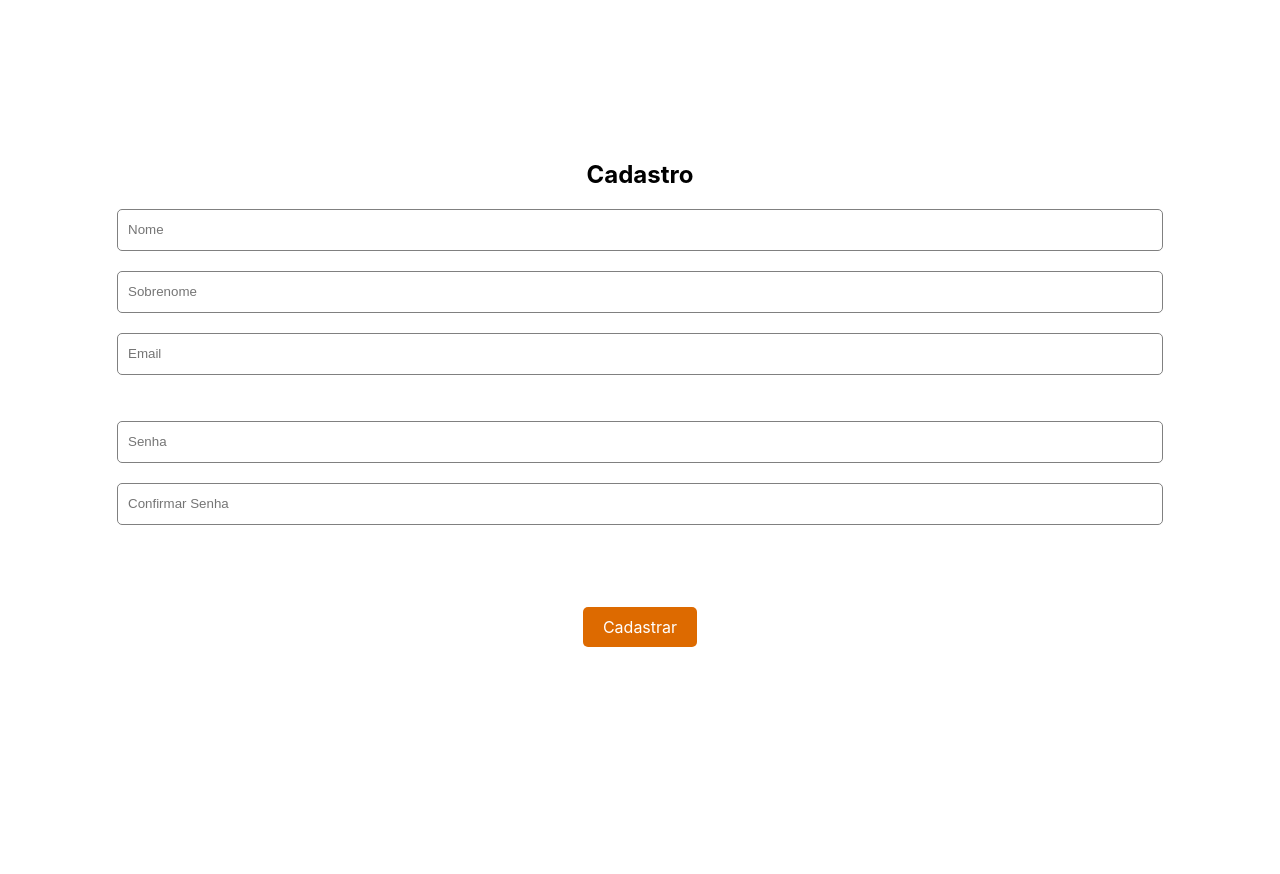
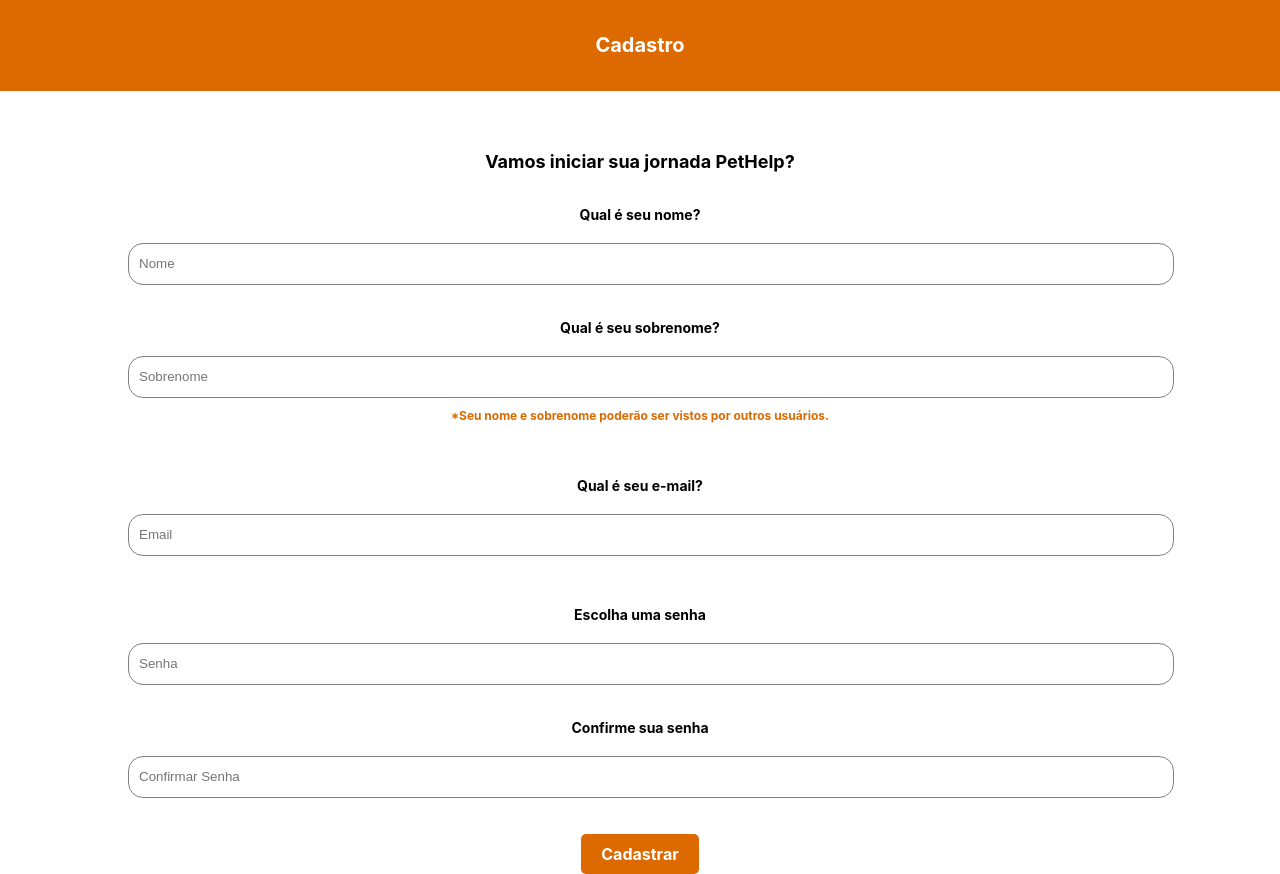
Before and after one commit to harukusuo/phr, a React (Create React App) app: page /cadastro in a window 1280 px wide. Before the commit the page ends 800 px from the top, so only its background shows below. Built offline with nearby package versions, Linux system fonts and the light colour scheme.

Commit message:
commit 15/07 às 16:55

```diff
--- a/src/components/Cadastro.js
+++ b/src/components/Cadastro.js
@@ -19,13 +19,13 @@
     setPasswordError('');
     setPasswordError2('');
 
-    // Validação do campo de e-mail
+    // valida email
     if (!email.endsWith('@gmail.com') && !email.endsWith('@outlook.com')) {
       setEmailError('Por favor, insira um e-mail válido.');
       return;
     }
 
-    // Verificação de senhas
+    // verifica senha
     if (password !== confirmPassword) {
       setPasswordError('As senhas não coincidem.');
       return;
@@ -36,59 +36,91 @@
       return;
     }
 
-    // Se todos os campos estiverem preenchidos corretamente
+    // se estiver tudo correto
     if (firstName && lastName && email && password === confirmPassword) {
       setSignupSuccess(true);
-      // Aqui você pode adicionar lógica para enviar os dados para o servidor ou fazer outras ações necessárias
-      // Navega para a tela de login após o cadastro bem-sucedido
+      // aq add lógica pra enviar dados p servidor etc
+
+      // vai pro login se tiver td certo
       navigate('/login');
     }
   };
 
   return (
     <div className="container">
-      <h1 className="heading">Cadastro</h1>
+      <div className="header">
+        <h1 className="headerText">Cadastro</h1>
+      </div>
+      <p className="welcomeMessage">Vamos iniciar sua jornada PetHelp?</p>
+
+      <div className="inputLabel">
+        <p className="labelText">Qual é seu nome?</p>
         <input
           className="input"
           type="text"
           placeholder="Nome"
           value={firstName}
           onChange={(e) => setFirstName(e.target.value)}
+          style={{ borderRadius: '15px' }}
         />
+      </div>
+
+      <div className="inputLabel">
+        <p className="labelText">Qual é seu sobrenome?</p>
         <input
           className="input"
           type="text"
           placeholder="Sobrenome"
           value={lastName}
           onChange={(e) => setLastName(e.target.value)}
+          style={{ borderRadius: '15px' }}
         />
+        <p className="infoMessage">*Seu nome e sobrenome poderão ser vistos por outros usuários.</p>
+      </div>
+
+      <div className="inputLabel">
+        <p className="labelText">Qual é seu e-mail?</p>
         <input
           className="input"
           type="email"
           placeholder="Email"
           value={email}
           onChange={(e) => setEmail(e.target.value)}
+          style={{ borderRadius: '15px' }}
         />
         <p className="errorMessage">{emailError}</p>
+      </div>
+
+      <div className="inputLabel">
+        <p className="labelText">Escolha uma senha</p>
         <input
           className="input"
           type="password"
           placeholder="Senha"
           value={password}
           onChange={(e) => setPassword(e.target.value)}
+          style={{ borderRadius: '15px' }}
         />
+      </div>
+
+      <div className="inputLabel">
+        <p className="labelText">Confirme sua senha</p>
         <input
           className="input"
           type="password"
           placeholder="Confirmar Senha"
           value={confirmPassword}
           onChange={(e) => setConfirmPassword(e.target.value)}
+          style={{ borderRadius: '15px' }}
         />
         <p className="errorMessage">{passwordError}</p>
         <p className="errorMessage">{passwordError2}</p>
+      </div>
+
       <div className="button" onClick={handleSignup}>
         <span className="buttonText">Cadastrar</span>
       </div>
+
       {signupSuccess && <p className="successMessage">Cadastro realizado com sucesso!</p>}
     </div>
   );
--- a/src/components/Login.js
+++ b/src/components/Login.js
@@ -7,9 +7,28 @@
   const [email, setEmail] = useState('');
   const [password, setPassword] = useState('');
   const [loginSuccess, setLoginSuccess] = useState(false);
+  const [emailError, setEmailError] = useState('');
+  const [passwordError, setPasswordError] = useState('');
   const navigate = useNavigate();
 
   const handleLogin = () => {
+    // valida email
+    if (!email.endsWith('@gmail.com') && !email.endsWith('@outlook.com')) {
+      setEmailError('Por favor, insira um e-mail válido.');
+      return;
+    } else {
+      setEmailError('');
+    }
+
+    // valida senha
+    if (password.length < 8) {
+      setPasswordError('A senha deve ter pelo menos 8 caracteres.');
+      return;
+    } else {
+      setPasswordError('');
+    }
+
+    // login bem sucedido
     if (email && password) {
       setLoginSuccess(true);
       navigate('/homepage');
@@ -36,6 +55,7 @@
           onChange={(e) => setEmail(e.target.value)}
           style={{ borderRadius: '15px' }}
         />
+        <p className="errorMessage">{emailError}</p>
       </div>
 
       <div className="inputLabel">
@@ -48,6 +68,7 @@
           onChange={(e) => setPassword(e.target.value)}
           style={{ borderRadius: '15px' }}
         />
+        <p className="errorMessage">{passwordError}</p>
       </div>
 
       <div className="button" onClick={handleLogin}>
--- a/src/components/WelcomeScreen.js
+++ b/src/components/WelcomeScreen.js
@@ -17,14 +17,20 @@
   };
 
   return (
-    <div className="container">
+    <div className="welcomeContainer">
       <img src={petHelpIcon} alt="PetHelp Logo" className="logo" />
       <p>Bem-vindo ao PetHelp!</p>
-      <div className="button" onClick={handleLoginPress}>
-        <span className="buttonText">Já possui uma conta? Clique e faça seu login</span>
+
+      {/*msg cadastro*/}
+      <p className="message">Primeira vez no site?</p>
+      <div className="button" onClick={handleCadastroPress} style={{ borderRadius: '20px' }}>
+        <span className="buttonText">Realizar cadastro</span>
       </div>
-      <div className="button" onClick={handleCadastroPress}>
-        <span className="buttonText">Clique aqui e crie uma conta agora mesmo!</span>
+
+      {/*msg login*/}
+      <p className="message">Já é um usuário do PetHelp?</p>
+      <div className="button" onClick={handleLoginPress} style={{ borderRadius: '20px' }}>
+        <span className="buttonText">Realizar login</span>
       </div>
     </div>
   );
--- a/src/styles/Cadastro.css
+++ b/src/styles/Cadastro.css
@@ -2,21 +2,48 @@
   display: flex;
   flex-direction: column;
   align-items: center;
-    justify-content: center;
+  justify-content: flex-start;
   height: 100vh;
 }
 
-  .heading {
-    font-size: 24px;
+.header {
+  background-color: #DD6A00;
+  width: 100%;
+  padding: 20px 0;
+  text-align: center;
+}
+
+.headerText {
+  color: white;
+  font-size: 20px;
+}
+
+.welcomeMessage {
+  color: black;
+  font-size: 18px;
+  font-weight: bold;
+  text-align: center;
   margin-bottom: 20px;
+  margin-top: 20px;
+}
+
+.inputLabel {
+  width: 80%;
+  margin-bottom: 20px;
+  text-align: center;
+}
+
+.labelText {
+  color: black;
+  font-size: 14px;
+  font-weight: bold;
 }
 
 .input {
-    width: 80%;
+  width: 100%;
   height: 40px;
   border: 1px solid gray;
   border-radius: 5px;
-    margin-bottom: 20px;
   padding: 0 10px;
 }
 
@@ -45,3 +72,11 @@
   color: red;
   font-size: 16px;
 }
+
+.infoMessage {
+  color: #DD6A00;
+  font-size: 12px;
+  text-align: center;
+  margin-top: 10px;
+  font-weight: bold;
+}
--- a/src/styles/Login.css
+++ b/src/styles/Login.css
@@ -25,6 +25,7 @@
   font-weight: bold;
   text-align: center;
   margin-bottom: 20px;
+  margin-top: 20px;
 }
 
 .welcomeImage {
@@ -49,7 +50,7 @@
   width: 100%;
   height: 40px;
   border: 1px solid gray;
-  border-radius: 15px;
+  border-radius: 5px;
   padding: 0 10px;
 }
 
@@ -72,3 +73,9 @@
   color: green;
   font-size: 16px;
 }
+
+.errorMessage {
+  margin-bottom: 10px;
+  color: red;
+  font-size: 14px;
+}
--- a/src/styles/WelcomeScreen.css
+++ b/src/styles/WelcomeScreen.css
@@ -1,21 +1,23 @@
-.container {
+.welcomeContainer {
   display: flex;
   flex-direction: column;
   align-items: center;
   justify-content: center;
   height: 100vh;
   background-color: #DD6A00;
+  text-align: center;
 }
 
 .logo {
   width: 150px;
   height: 150px;
   margin-bottom: 20px;
+  margin-top: 20px;
 }
 
-  .button {
+.welcomeContainer .button {
   background-color: #960000;
-    padding: 10px 20px;
+  padding: 10px 30px;
   border-radius: 5px;
   margin: 10px 0;
   color: #fff;
@@ -27,4 +29,19 @@
 .buttonText {
   color: #fff;
   font-size: 16px;
+  font-weight: bold;
 }
+
+.message {
+  color: #fff;
+  font-size: 14px;
+  font-weight: bold;
+  margin-bottom: 10px;
+}
+
+p {
+  color: #fff;
+  font-size: 20px;
+  font-weight: bold;
+  margin-bottom: 20px;
+}
```
Lines whose indentation alone changed are shown as unchanged.
